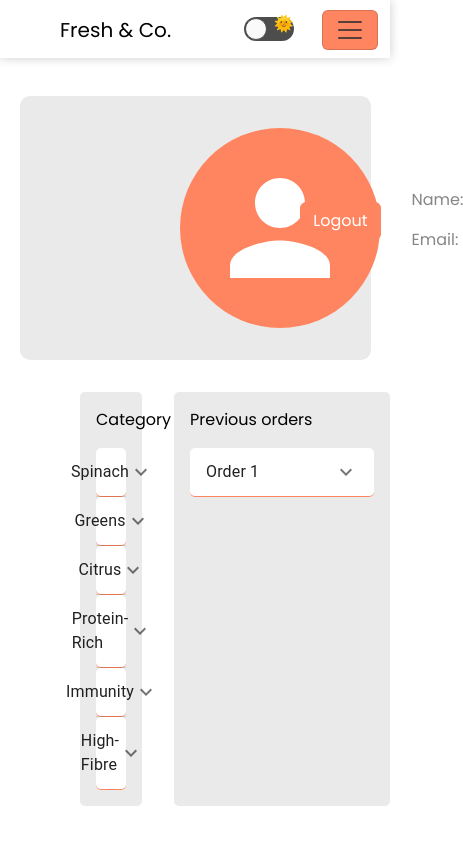
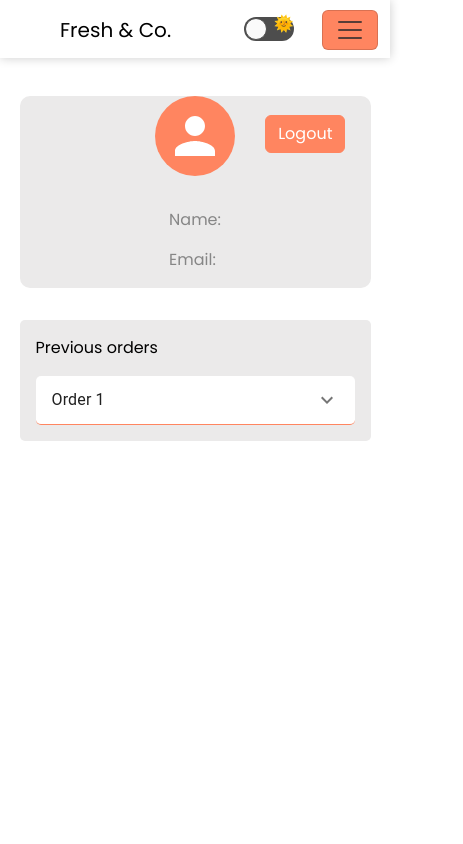
Before and after one commit to Yashwanth-Chandrakumar/FreshnCo, a React (Vite) app in the folder freshnco/: page /dash in a window 390 px wide. Shown: the whole page, 463 px wide, since content can reach past the window. Built offline with nearby package versions, Linux system fonts and the light colour scheme.

Commit message:
Responsive dashboard

```diff
--- a/freshnco/src/App.css
+++ b/freshnco/src/App.css
@@ -1063,7 +1063,6 @@ li {
   align-items: center;
   flex-direction: column;
 }
-
 .user-content {
   position: relative;
   padding-left: 10rem;
@@ -1077,6 +1076,11 @@ li {
   align-items: center;
   border-radius: 10px;
 }
+.user-avatar{
+  height: 2rem;
+  font-size: var(--big);
+}
+
 
 .user-content>div>p {
 
@@ -1135,7 +1139,29 @@ li {
 .dash-orders>div {
   padding-top: 1rem;
 }
-
+@media screen and (max-width:820px) {
+  .user-content{
+    padding:0;
+    flex-direction: column;
+  }
+  .dash-divs{
+    padding: 0;
+    padding-top: 2rem;
+    width:100%;
+    justify-content: center;
+  }
+  .dash-category{
+    display: none;
+  }
+  .dash-orders{
+    width:90%;
+  }
+  .user-content>button {
+    position: absolute;
+    left: 70%;
+    top: 10%;
+  }
+}
 /* Loader */
 
 .loader {
@@ -1144,6 +1170,10 @@ li {
   justify-content: center;
   align-items: center;
   overflow-y: hidden;
+}
+.loader-img{
+  height: 60vh;
+   width: 40%;
 }
 
 /* Payment page */
--- a/freshnco/src/components/Loader.tsx
+++ b/freshnco/src/components/Loader.tsx
@@ -3,7 +3,7 @@ import loadgif from "../assets/images/image_processing20201030-8328-84rtz2.gif";
 const Loader = () => {
   return (
     <div className="loader">
-      <img src={loadgif} alt="Loader" style={{ height: "60vh", width: "40%" }}/>
+      <img src={loadgif} alt="Loader" className="loader-gif"/>
     </div>
   );
 };
--- a/freshnco/src/components/Userdash.tsx
+++ b/freshnco/src/components/Userdash.tsx
@@ -36,9 +36,9 @@ export default function () {
               bgcolor: 'var(--btncolor)',
               fontFamily: 'var(--body-font)',
               fontWeight: 600,
-              height: 200,
-              width: 200,
-              fontSize: '8rem',
+              height: 80,
+              width:80,
+              fontSize: 'var(--big-font-size)',
             }}
           >
             {name.charAt(0)}
```
